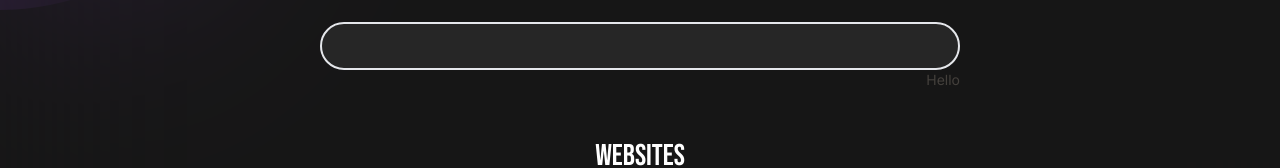
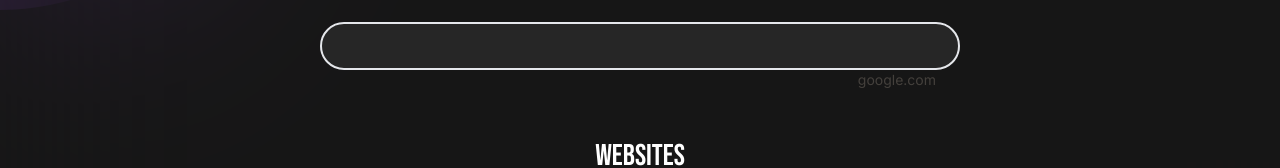
Before and after one commit to ajvejko/bettersearch-react, a React (Vite) app: page / in a window 1280 px wide. Shown: the part 246-414 px from the top of the page. Built offline with nearby package versions, Linux system fonts and the light colour scheme.

Commit message:
added preview for link

```diff
--- a/src/App.jsx
+++ b/src/App.jsx
@@ -5,6 +5,7 @@ import WebTable from "./components/WebTable";
 import React from "react";
 
 function App() {
+  const [selectedLink, setSelectedLink] = useState(null);
   return (
     <div>
       {/* the background */}
@@ -21,8 +22,8 @@ function App() {
         </span>
       </div>
       {/* render the SearchBar and WebTable components */}
-      <SearchBar />
-      <WebTable />
+      <SearchBar selectedLink={selectedLink}/>
+      <WebTable setSelectedLink={setSelectedLink}/>
     </div>
   );
 }
--- a/src/components/SearchBar.jsx
+++ b/src/components/SearchBar.jsx
@@ -1,16 +1,24 @@
 import { useState } from "react";
 import "../App.css";
 
-export default function SearchBar() {
+export default function SearchBar({ selectedLink }) {
+  const [inputValue, setInputValue] = useState("");
+  //Function that puts the link together
+  const handleInput = (event) => {
+    setInputValue(event.target.value);
+  };
   return (
     <div className="mt-20 w-1/2 mx-auto font-inter">
       {/* Input field for searching */}
       <input
         type="text"
+        onChange={handleInput}
         className="w-full px-5 py-2 rounded-full outline-none border-2 bg-neutral-800 text-white focus:shadow-[0_0px_11px_rgba(0,0,0,0.25)] focus:shadow-blue-500 text-xl"
       ></input>
       {/* Display finalized link */}
-      <div className="text-stone-700 text-sm text-right">Hello</div>
+      <div className="text-stone-700 mr-6 text-sm text-right">
+        {selectedLink ? selectedLink+inputValue : "google.com"}
+      </div>
     </div>
   );
 }
--- a/src/components/WebTable.jsx
+++ b/src/components/WebTable.jsx
@@ -3,7 +3,7 @@ import "../App.css";
 import WebAdd from "./WebAdd";
 import WebButton from "./WebButton";
 
-export default function WebTable() {
+export default function WebTable({ setSelectedLink }) {
   // Retrieve the links from local storage
   const links = JSON.parse(localStorage.getItem("links") || "[]");
   const [visible, setVisible] = useState(false);
@@ -16,14 +16,16 @@ export default function WebTable() {
   };
 
   // Function to handle when a button is toggled
-  const handleButtonToggle = (name) => {
+  const handleButtonToggle = (name, search) => {
     setSelectedButton(name);
+    setSelectedLink(search);
   };
 
   // Function to handle adding a new link to the list
   const handleAdd = (name, home, search) => {
     links.push({ name, home, search });
     localStorage.setItem("links", JSON.stringify(links));
+    setLinkState(links);
   };
 
   // Map through the links and render a button for each one
```
